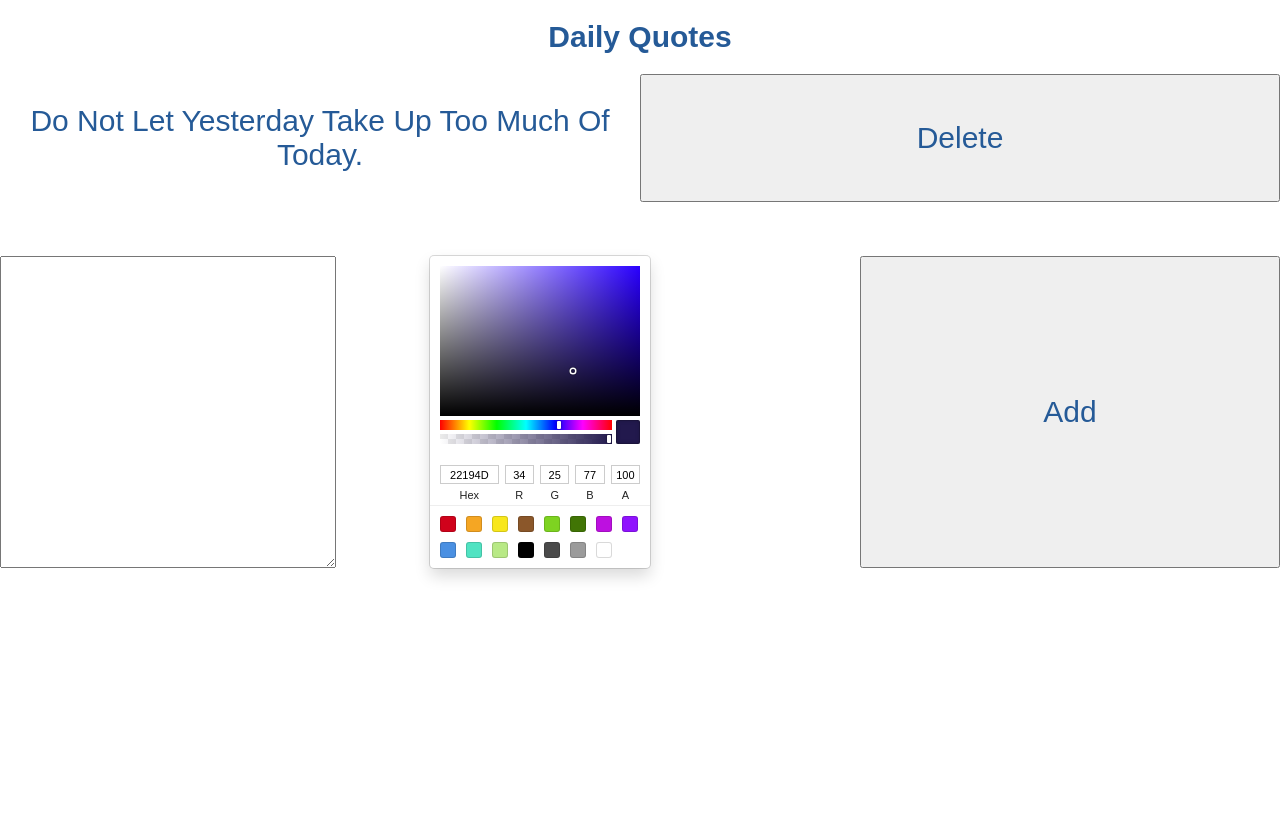
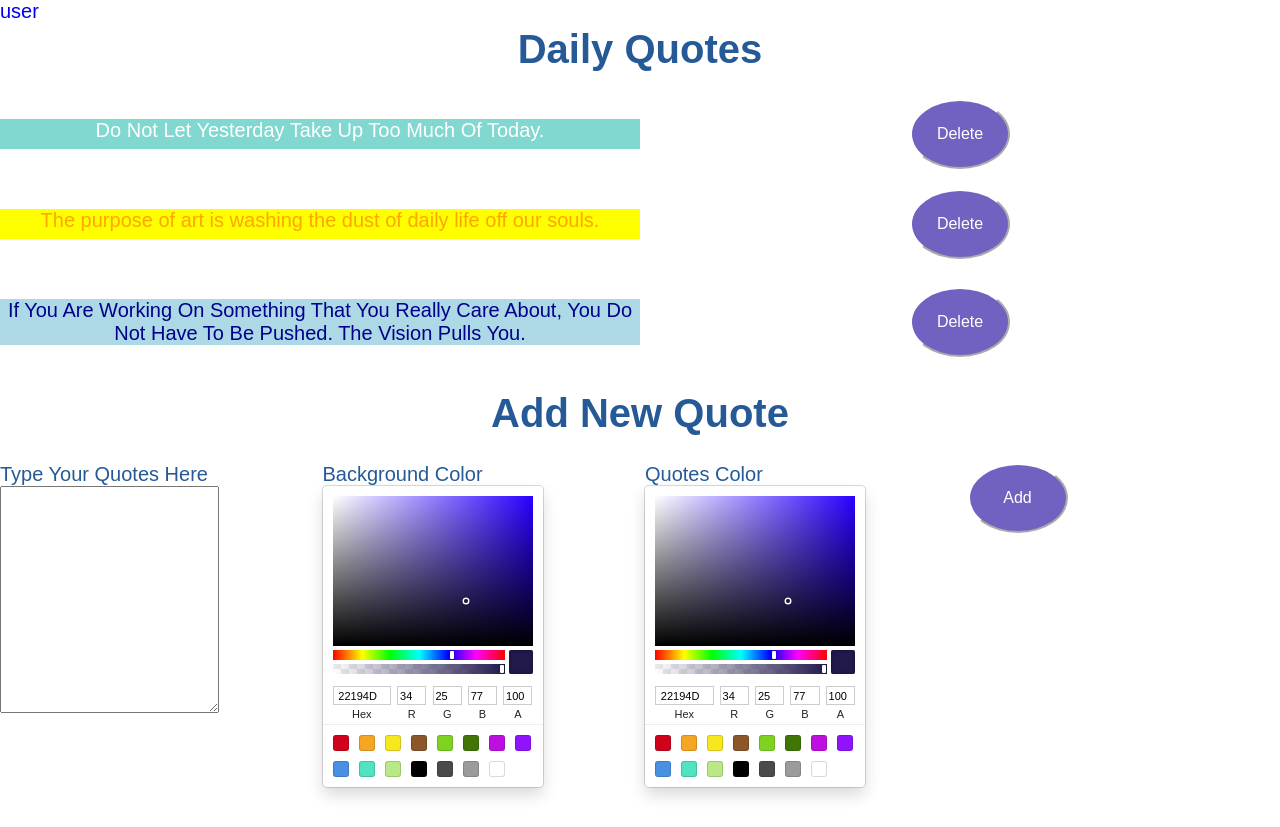
Before and after one commit to pannachow/daily-quotes, a React (Create React App) app in the folder client/: page /admin in a window 1280 px wide. Built offline with nearby package versions, Linux system fonts and the light colour scheme; a web font is replaced by a local one.

Commit message:
finish admin, rotate quotes

```diff
--- a/client/src/App.css
+++ b/client/src/App.css
@@ -1,24 +1,8 @@
 * {
-  text-align: center;
   font-family: 'Tiffany', arial;
-  font-size: 30px;
 }
 
 html, body, #root {
   height: 100%;
   margin: 0;
 }
-
-body {
-    color: #255A97;
-}
-
-textarea {
-  box-sizing: border-box;
-  width: 80%;
-}
-
-button {
-  padding: 10px;
-  color: #255A97;
-}
--- a/client/src/App.js
+++ b/client/src/App.js
@@ -15,10 +15,23 @@ class App extends React.Component {
     this.state = {
       quotes: [
         {
-          id: "lalala",
+          id: "1",
           text: "Do Not Let Yesterday Take Up Too Much Of Today.",
-          backgroundColor: "#81D8D0"
+          color: "white",
+          backgroundColor: "#81D8D0",
         },
+        {
+          id: "2",
+          text: "The purpose of art is washing the dust of daily life off our souls.",
+          color: "orange",
+          backgroundColor: "yellow"
+        },
+        {
+          id: "3",
+          text: "If You Are Working On Something That You Really Care About, You Do Not Have To Be Pushed. The Vision Pulls You.",
+          color: "darkblue",
+          backgroundColor: "lightblue"
+        }
       ]
     };
   }
@@ -35,7 +48,7 @@ class App extends React.Component {
 
   deleteQuote(quote) {
     this.setState({
-      quotes: this.state.quotes.filter(quote => quote.id !== quote.id)
+      quotes: this.state.quotes.filter(q => q.id !== quote.id)
     })
   }
 
--- a/client/src/components/AdminView.css
+++ b/client/src/components/AdminView.css
@@ -1,11 +1,57 @@
+.AdminView {
+  color: #255A97;
+  font-size: 20px;
+}
+
+h1 {
+  text-align: center;
+}
+
 .horizontal-2 {
   display: grid;
-  grid-template-columns: repeat(3, 1fr);
+  grid-template-columns: repeat(4, 1fr);
   gap: 10px;
+  text-align: left;
 }
 
 .horizontal-1 {
   display: grid;
-  grid-template-columns: 1fr 1fr;
+  grid-template-columns: repeat(2, 1fr);
   margin-bottom: 20px;
+  text-align: center;
 }
+
+.center {
+  margin: auto;
+}
+
+.user-link {
+  position: absolute;
+  top: 0;
+  left: 0;
+  text-decoration: none;
+}
+
+button {
+  background-color: #7161C1;
+  color: white;
+  border-radius: 50%;
+  font-size: 16px;
+  transition-duration: 0.4s;
+  width: 100px;
+  height: 70px;
+  border-color: white;
+}
+
+button:hover {
+  border-radius: 3px;
+  background-color: white;
+  color: #0A56B0;
+  border: 2px solid #3682f4;
+}
+
+textarea {
+  box-sizing: border-box;
+  width: 70%;
+  height: 70%;
+}
--- a/client/src/components/AdminView.js
+++ b/client/src/components/AdminView.js
@@ -1,18 +1,22 @@
 import React from "react";
 import { SketchPicker } from "react-color";
 import "./AdminView.css";
+import { Link } from "react-router-dom";
+
 
 class AdminView extends React.Component {
     constructor(props) {
         super(props);
         this.textRef = React.createRef();
         this.colorRef = React.createRef();
+        this.backgroundColorRef = React.createRef();
     }
 
     addQuote() {
         this.props.addQuote({
             text: this.textRef.current.value,
-            backgroundColor: this.colorRef.current.color,
+            backgroundColor: this.backgroundColorRef.current.state.hex,
+            color: this.colorRef.current.state.hex,
         });
     }
 
@@ -23,20 +27,35 @@ class AdminView extends React.Component {
     render() {
         return (
             <div className="AdminView">
+                <Link to="/" className="user-link">user</Link>
+
                 <h1>Daily Quotes</h1>
 
                 {this.props.quotes.map(quote => (
                     <div className="horizontal-1">
-                        <p>{quote.text}</p>
-                        <button onClick={() => this.deleteQuote(quote)}>Delete</button>
+                        <p style={{color: quote.color, backgroundColor: quote.backgroundColor}}>
+                            {quote.text}
+                        </p>
+                        <button className="center" onClick={() => this.deleteQuote(quote)}>Delete</button>
                     </div>
                 ))}
 
-                <br />
+                {/* <br /> */}
+                <h1>Add New Quote</h1>
 
                 <div className="horizontal-2">
-                    <textarea ref={this.textRef} />
-                    <SketchPicker ref={this.colorRef} />
+                    <label>
+                        Type Your Quotes Here
+                        <textarea ref={this.textRef}/>
+                    </label>
+                    <label>
+                        Background Color
+                        <SketchPicker ref={this.backgroundColorRef}/>
+                    </label>
+                    <label>
+                        Quotes Color
+                        <SketchPicker ref={this.colorRef}/>
+                    </label>
                     <button onClick={() => this.addQuote()}>Add</button>
                 </div>
             </div>
--- a/client/src/components/UserView.css
+++ b/client/src/components/UserView.css
@@ -4,4 +4,13 @@
   align-items: center;
   height: 100%;
   width: 100%;
+  text-align: center;
+  font-size: 18px;
 }
+
+.admin-link {
+  position: absolute;
+  top: 0;
+  right: 0;
+  text-decoration: none;
+}
--- a/client/src/components/UserView.js
+++ b/client/src/components/UserView.js
@@ -1,16 +1,34 @@
 import React from "react";
 import "./UserView.css";
+import { Link } from "react-router-dom";
+
 
 class UserView extends React.Component {
     constructor(props) {
         super(props);
+        this.state = {
+            featuredQuoteIndex: Math.floor(Math.random() * this.props.quotes.length),
+        };
+        setInterval(() => {
+            const nextIndex = (this.state.featuredQuoteIndex + 1) % this.props.quotes.length;
+            this.setState({
+                featuredQuoteIndex: nextIndex
+            });
+        }, 3000);
     }
 
     render() {
-        const quote = this.props.quotes[0];
+        const quote = this.props.quotes[this.state.featuredQuoteIndex];
+        const backgroundStyle = { backgroundColor: quote ? quote.backgroundColor : "white" };
+        const quoteStyle = { color: quote.color };
         return (
-            <div className="UserView" style={{ backgroundColor: quote.backgroundColor }}>
-                <h1>{quote.text}</h1>
+
+            <div className="UserView" style={backgroundStyle}>
+                <Link to="/admin" className="admin-link">admin</Link>
+
+                <h1 style={quoteStyle}>
+                    {quote ? quote.text : "Please add quote(s) in admin view"}
+                </h1>
             </div>
         );
     }
```
